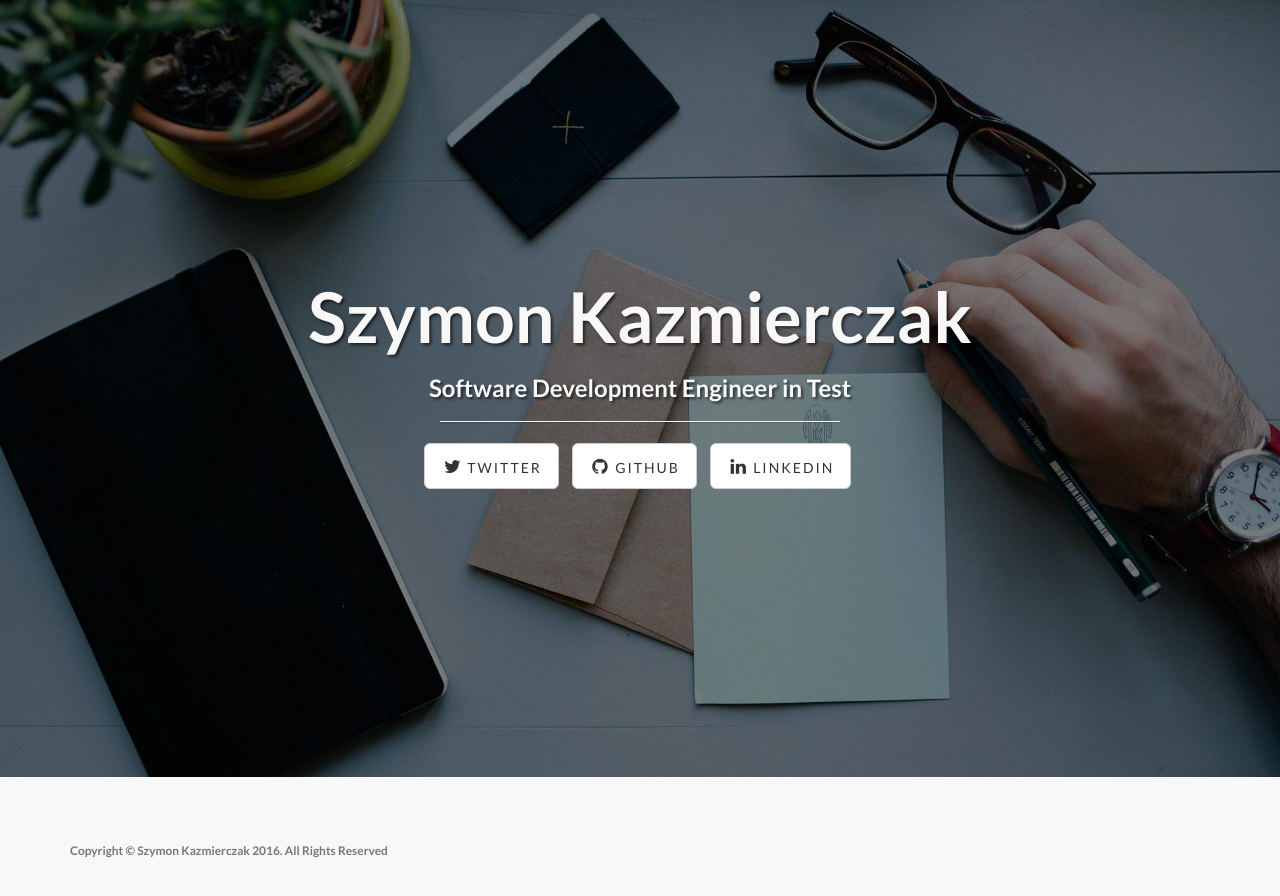
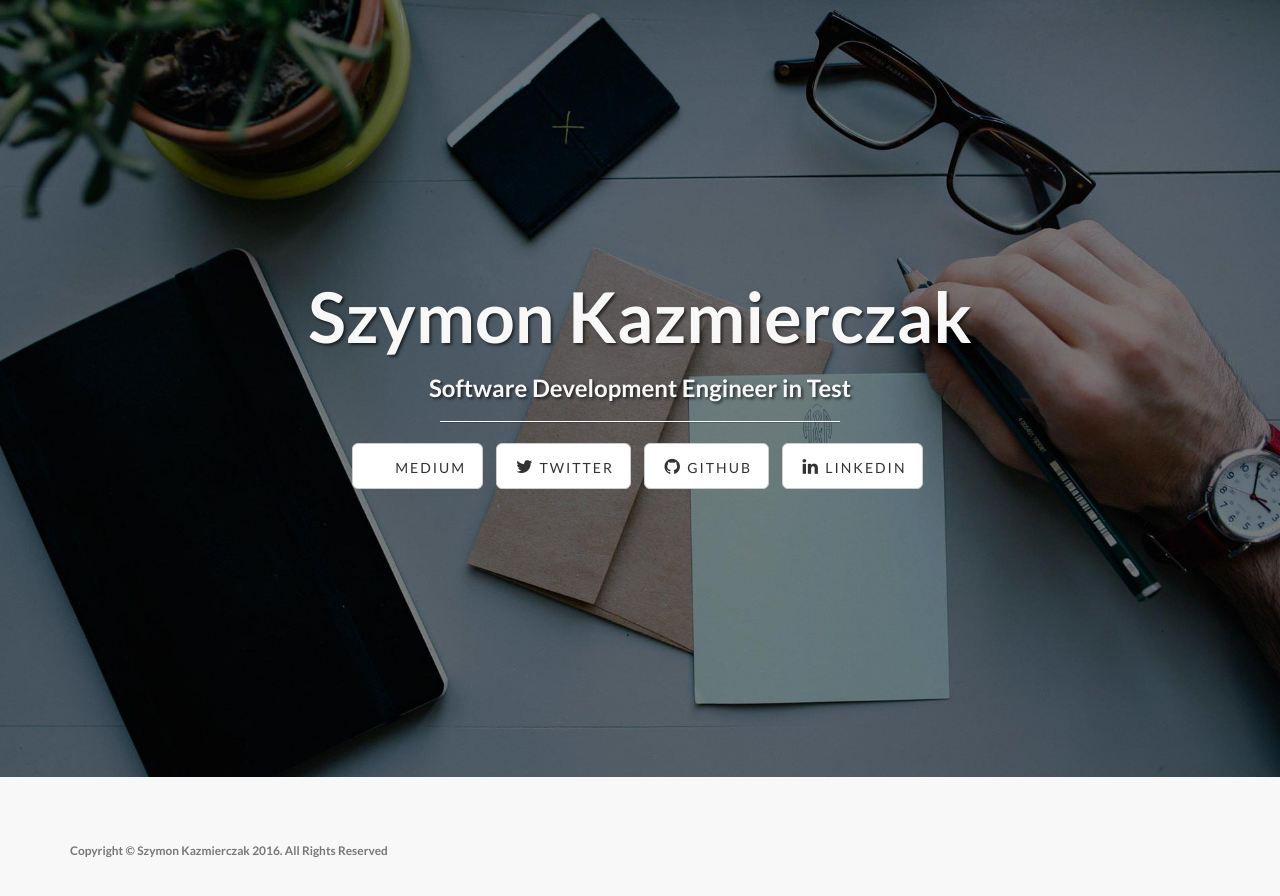
Before and after one commit to Simon-Kaz/Simon-Kaz.github.io, a plain HTML site: page index.html in a window 1280 px wide. Drawn offline with Linux system fonts and the light colour scheme.

Commit message:
added blog/medium link

```diff
--- a/index.html
+++ b/index.html
@@ -45,6 +45,9 @@
                         <hr class="intro-divider">
                         <ul class="list-inline intro-social-buttons">
                             <li>
+                                <a href="https://medium.com/@SimonKaz/" class="btn btn-default btn-lg"><i class="fa fa-medium fa-fw"></i> <span class="network-name">Medium</span></a>
+                            </li>
+                            <li>
                                 <a href="https://twitter.com/Sajmuun" class="btn btn-default btn-lg"><i class="fa fa-twitter fa-fw"></i> <span class="network-name">Twitter</span></a>
                             </li>
                             <li>
```
